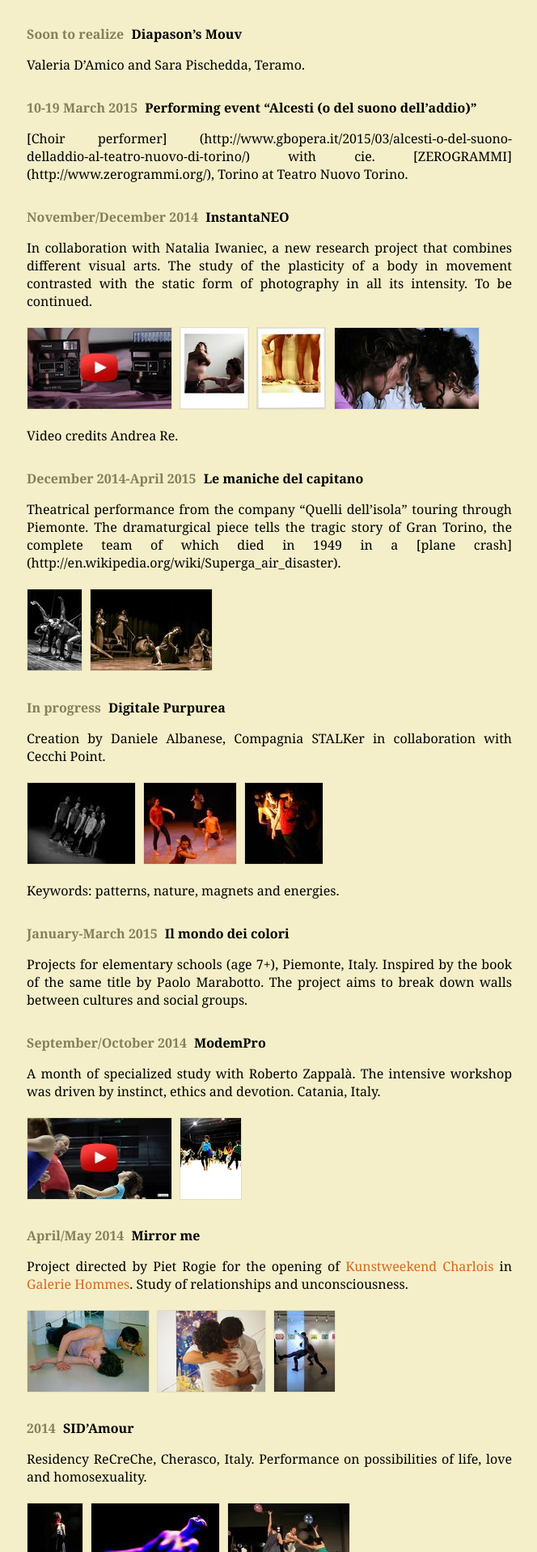
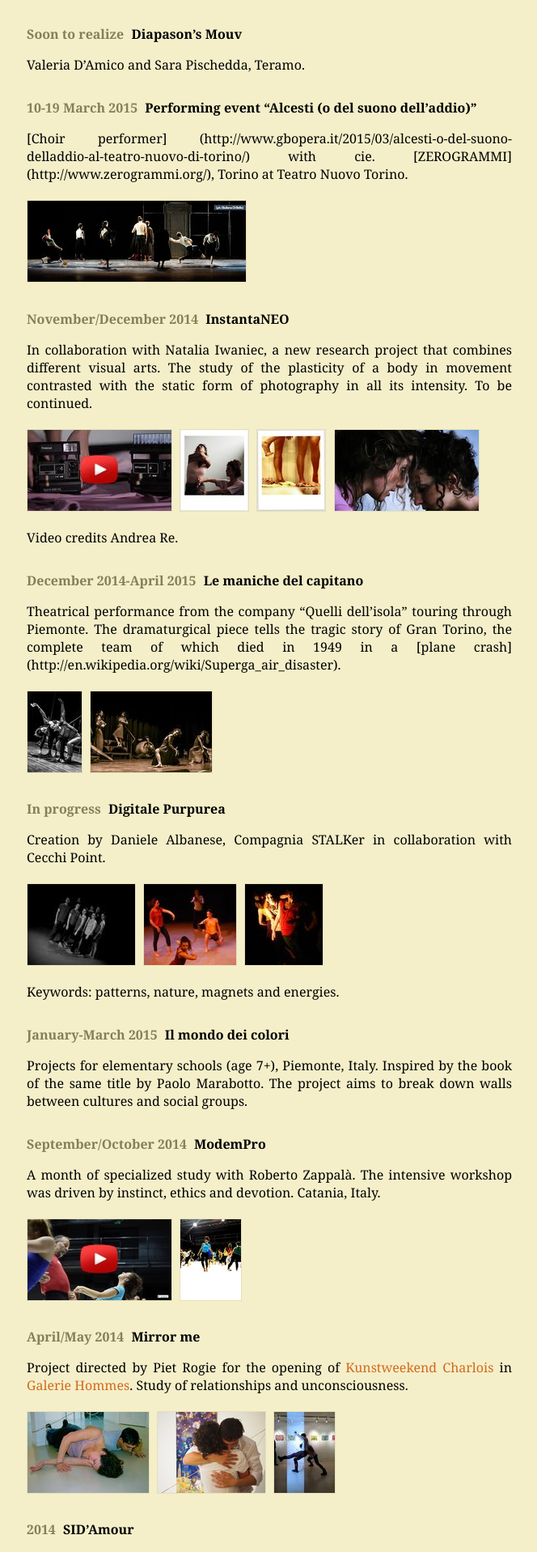
Before and after one commit to valedami/valedami.github.io, a Jekyll site: the page built from projects.md, in a window 1280 px wide. Shown: the part 770-2687 px from the top of the page at 81% size, without its empty margins (307-971 px from the left). Built offline with Jekyll 4.4.1, drawn with Linux system fonts in a browser that asks for light colours; Markdown is read by kramdown in place of the engine named in the settings.

Commit message:
add alcesti image

```diff
--- a/projects.md
+++ b/projects.md
@@ -34,6 +34,10 @@ Valeria D'Amico and Sara Pischedda, Teramo.
 ## _10-19 March 2015_ Performing event "Alcesti (o del suono dell'addio)"
 
 [Choir performer] (http://www.gbopera.it/2015/03/alcesti-o-del-suono-delladdio-al-teatro-nuovo-di-torino/) with cie. [ZEROGRAMMI] (http://www.zerogrammi.org/), Torino at Teatro Nuovo Torino.
+
+<div class="imgbar">
+<a href="/images/alcesti1.jpg"><img src="/thumbs/alcesti1.jpg"></a>
+</div>
 
 ## _November/December 2014_ InstantaNEO
 
```
Also changed, not shown: images/alcesti1.jpg (added), thumbs/alcesti1.jpg (added).
